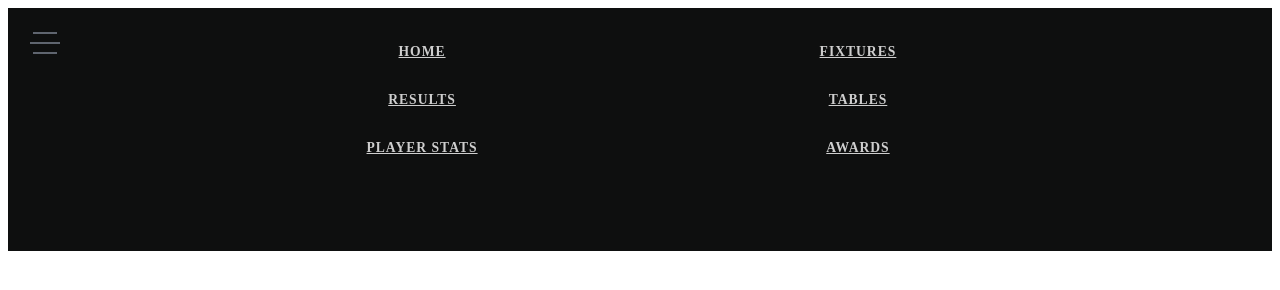
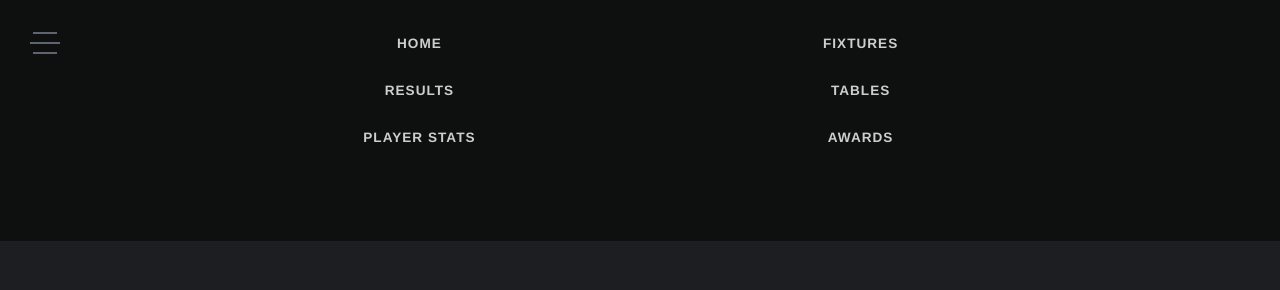
Before and after one commit to jrmutula/Premier-League-Sim, a plain HTML site: page index.html in a window 1280 px wide. Drawn offline with Linux system fonts and the light colour scheme.

Commit message:
Main styles

```diff
--- a/css/styles.css
+++ b/css/styles.css
@@ -10,6 +10,27 @@ html.js,
 	font-style: normal;
 	src: url('../fonts/bpicons/bpicons.eot');
 	src: url('../fonts/bpicons/bpicons.eot?#iefix') format('embedded-opentype'), url('../fonts/bpicons/bpicons.woff') format('woff'), url('../fonts/bpicons/bpicons.ttf') format('truetype'), url('../fonts/bpicons/bpicons.svg#bpicons') format('svg');
+}
+
+/* Main styles */
+
+body {
+	font-family: 'Avenir Next', Avenir, 'Helvetica Neue', 'Lato', 'Segoe UI', Helvetica, Arial, sans-serif;
+	margin: 0;
+	color: #cecece;
+	background: #1d1e21;
+	-webkit-font-smoothing: antialiased;
+	-moz-osx-font-smoothing: grayscale;
+}
+
+a {
+	text-decoration: none;
+	color: #5c5edc;
+	outline: none;
+}
+
+a:hover {
+	color: #fff;
 }
 
 /*navigation*/
```
